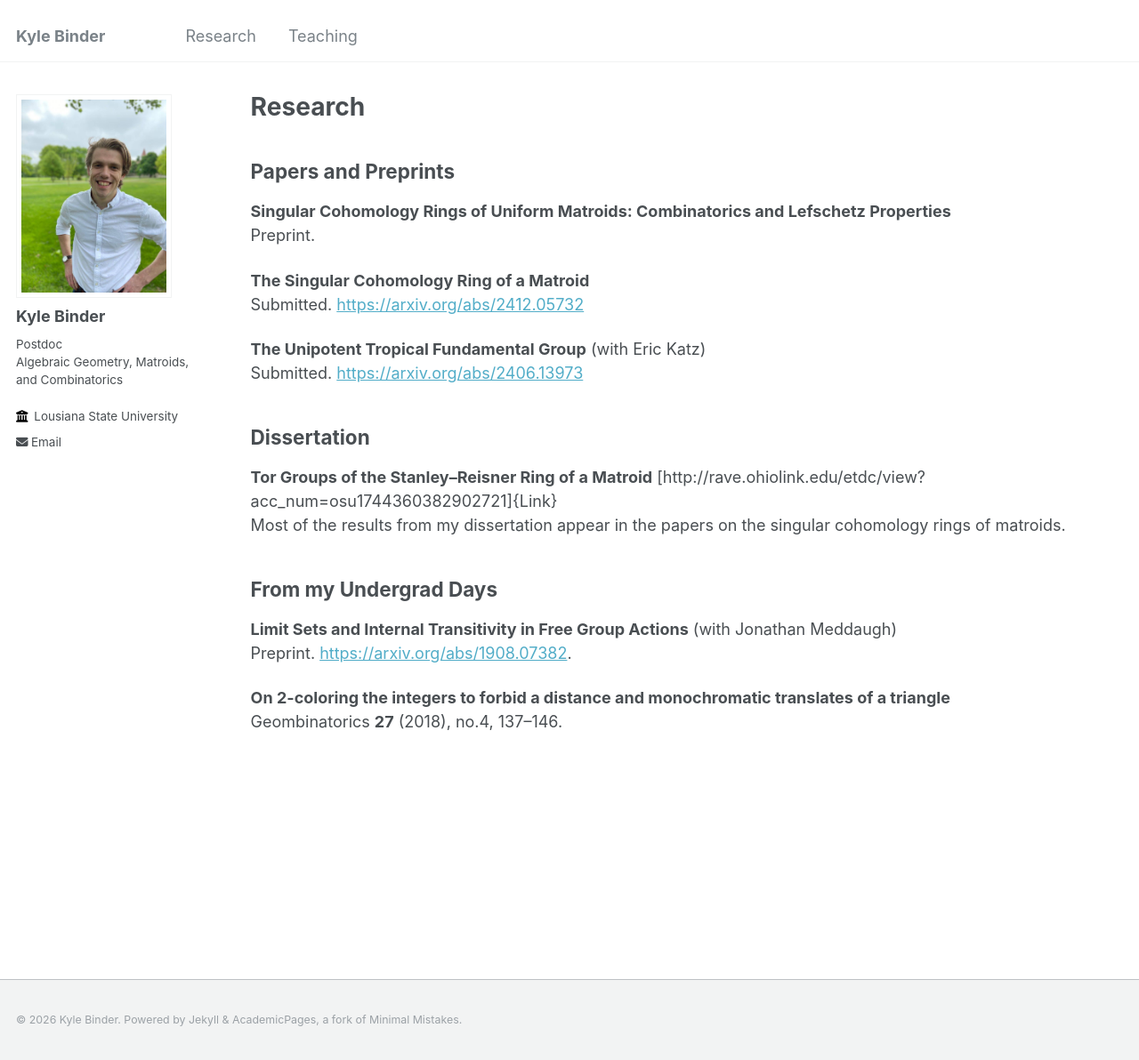
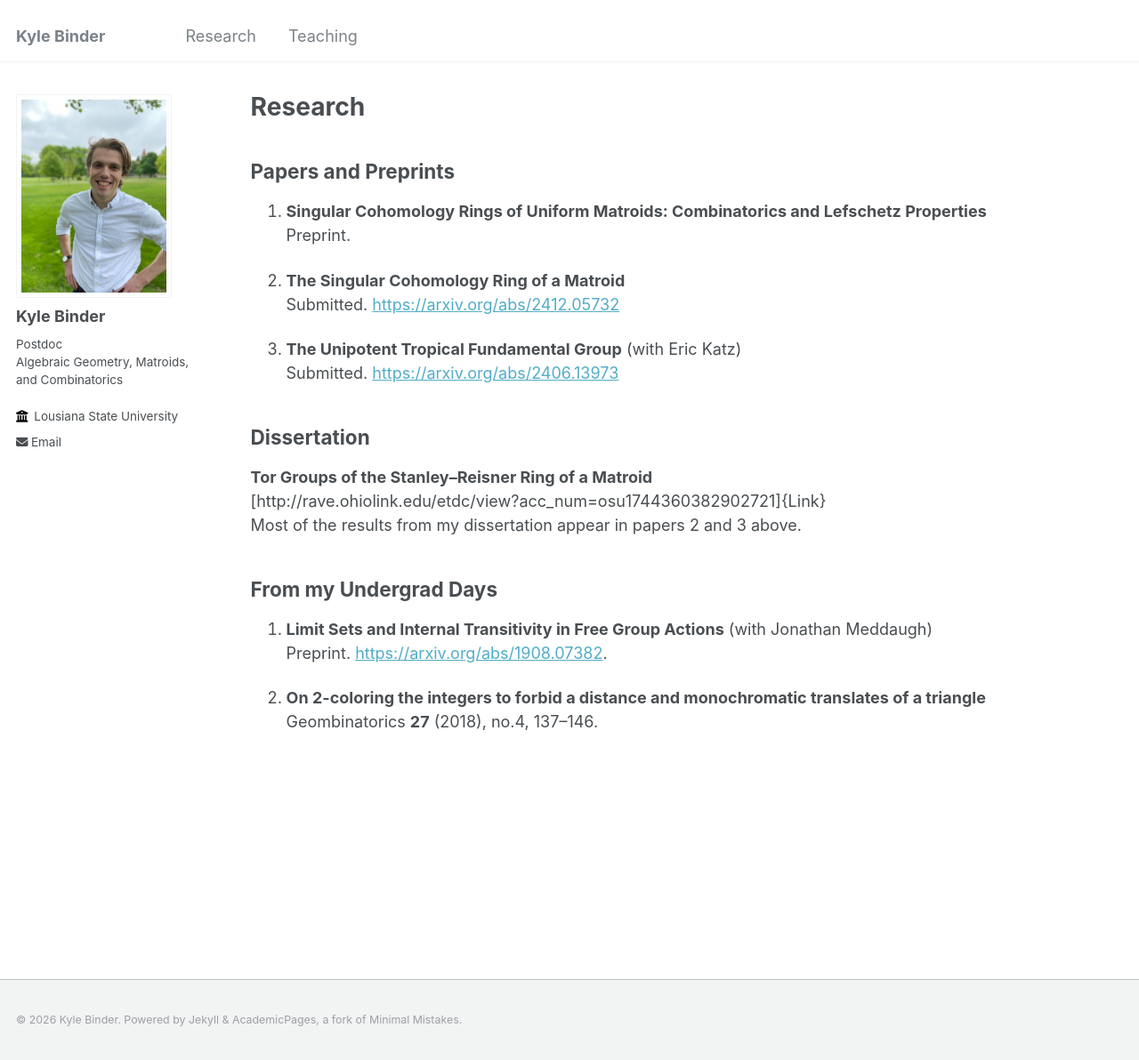
Before and after one commit to bindercommakyle/bindercommakyle.github.io, a Jekyll site: the page built from _pages/research.md, in a window 1280 px wide and 1192 px high. Shown: the whole window at 89% size. Built offline with Jekyll 4.4.1, drawn with Linux system fonts in a browser that asks for light colours.

Commit message:
Update research.md

```diff
--- a/_pages/research.md
+++ b/_pages/research.md
@@ -6,23 +6,23 @@ author_profile: true
 ---
 
 ## Papers and Preprints
-**Singular Cohomology Rings of Uniform Matroids: Combinatorics and Lefschetz Properties** <br>
+3. **Singular Cohomology Rings of Uniform Matroids: Combinatorics and Lefschetz Properties** <br>
 Preprint.
 
-**The Singular Cohomology Ring of a Matroid** <br>
+2. **The Singular Cohomology Ring of a Matroid** <br>
 Submitted. [https://arxiv.org/abs/2412.05732](https://arxiv.org/abs/2412.05732)
 
-**The Unipotent Tropical Fundamental Group** (with Eric Katz) <br>
+1. **The Unipotent Tropical Fundamental Group** (with Eric Katz) <br>
 Submitted. [https://arxiv.org/abs/2406.13973](https://arxiv.org/abs/2406.13973)
 
 ## Dissertation
-**Tor Groups of the Stanley--Reisner Ring of a Matroid**
+**Tor Groups of the Stanley--Reisner Ring of a Matroid** <br>
 [http://rave.ohiolink.edu/etdc/view?acc_num=osu1744360382902721]{Link} <br>
-Most of the results from my dissertation appear in the papers on the singular cohomology rings of matroids.
+Most of the results from my dissertation appear in papers 2 and 3 above.
 
 ## From my Undergrad Days
-**Limit Sets and Internal Transitivity in Free Group Actions** (with Jonathan Meddaugh) <br>
+2. **Limit Sets and Internal Transitivity in Free Group Actions** (with Jonathan Meddaugh) <br>
 Preprint. [https://arxiv.org/abs/1908.07382](https://arxiv.org/abs/1908.07382).
 
-**On 2-coloring the integers to forbid a distance and monochromatic translates of a triangle** <br>
+1. **On 2-coloring the integers to forbid a distance and monochromatic translates of a triangle** <br>
 Geombinatorics **27** (2018), no.4, 137–146.
```
